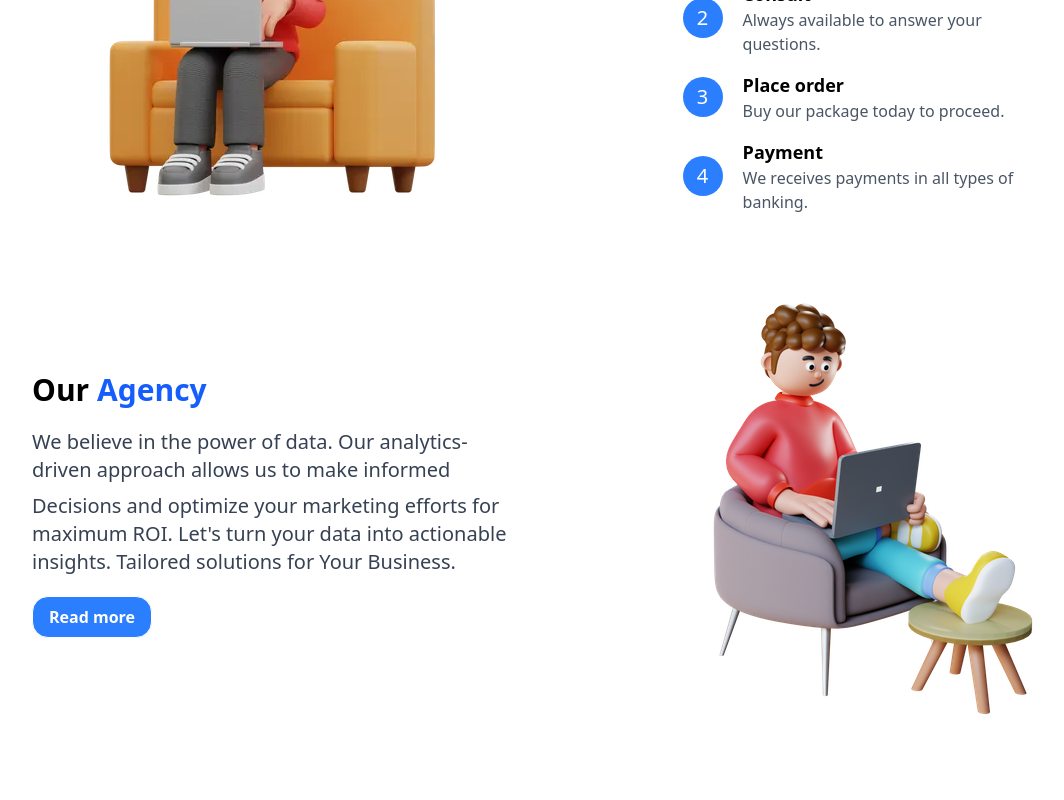
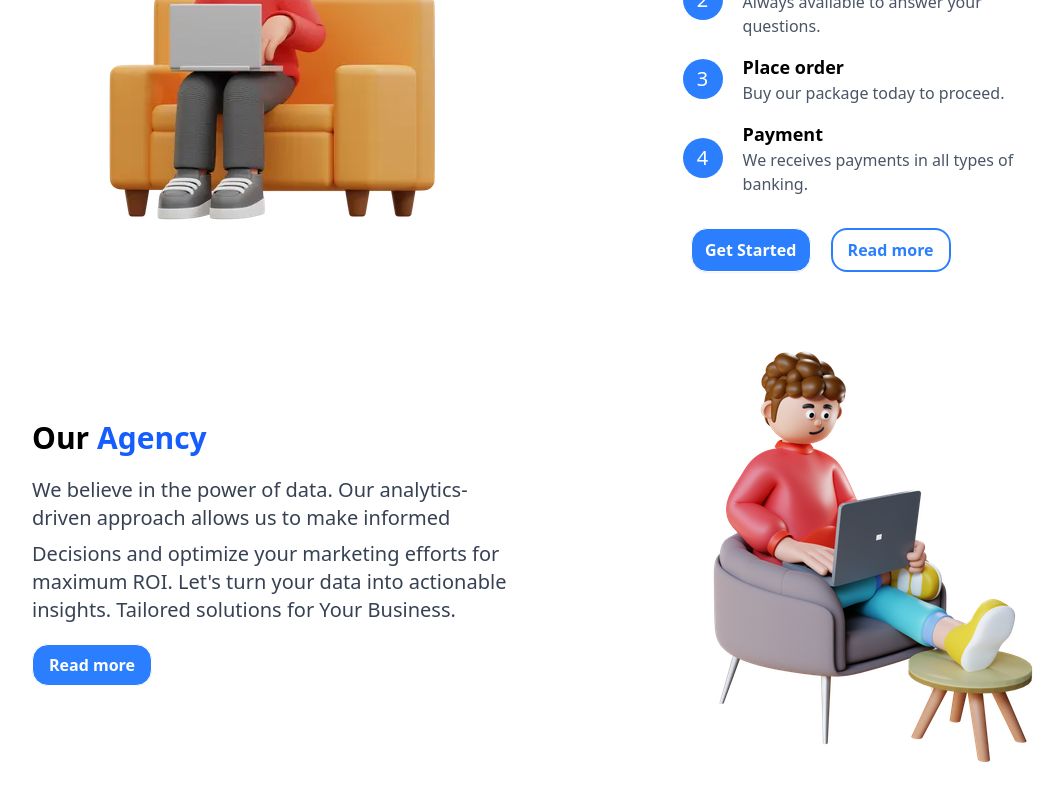
Before and after one commit to Urpirio/juxeltech, a Next.js app: page / in a window 1280 px wide. Shown: the part 1451-2251 px from the top of the page, without its empty margins (68-1132 px from the left). Before the commit the page ends 2221 px from the top, so only its background shows below. Built offline with nearby package versions, Linux system fonts and the light colour scheme.

Commit message:
Se agrego el nuevo componente btn a Simple solution

```diff
--- a/src/components/SimpleSolutions.jsx
+++ b/src/components/SimpleSolutions.jsx
@@ -3,6 +3,7 @@ import Image from 'next/image';
 import ImgSolution from '@/../public/SimpleSolution/image.png';
 import DataSimpleSolution from '@/Data/DataSimpleSolution';
 import SubSimpleSolution from './SubComponents/SubSimpleSolution';
+import SimpleSolutionBtn from './btns/SimpleSolutionBtn';
 
 export default function SimpleSolutions() {
 
@@ -37,6 +38,7 @@ export default function SimpleSolutions() {
             <div className='flex flex-col gap-4'>
                 {CardSolutionlist}
             </div>
+            <SimpleSolutionBtn/>
         </div>
     </section>
   )
```
